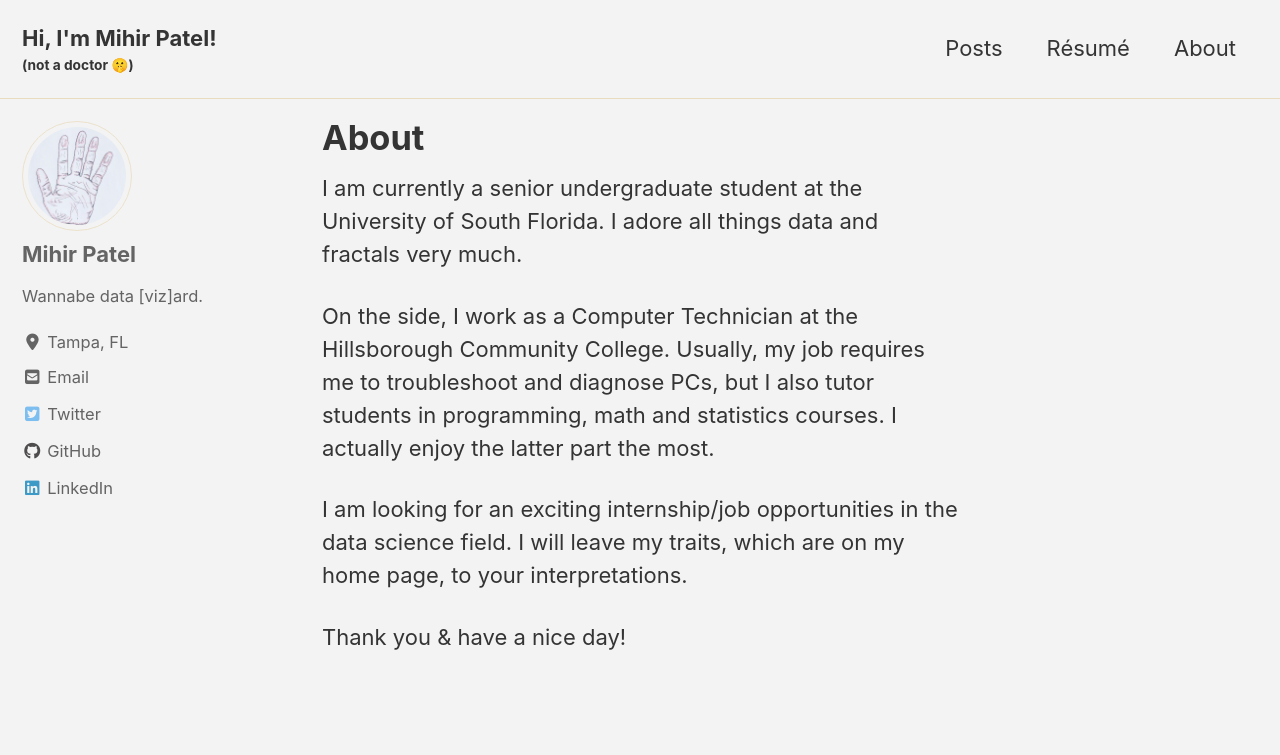
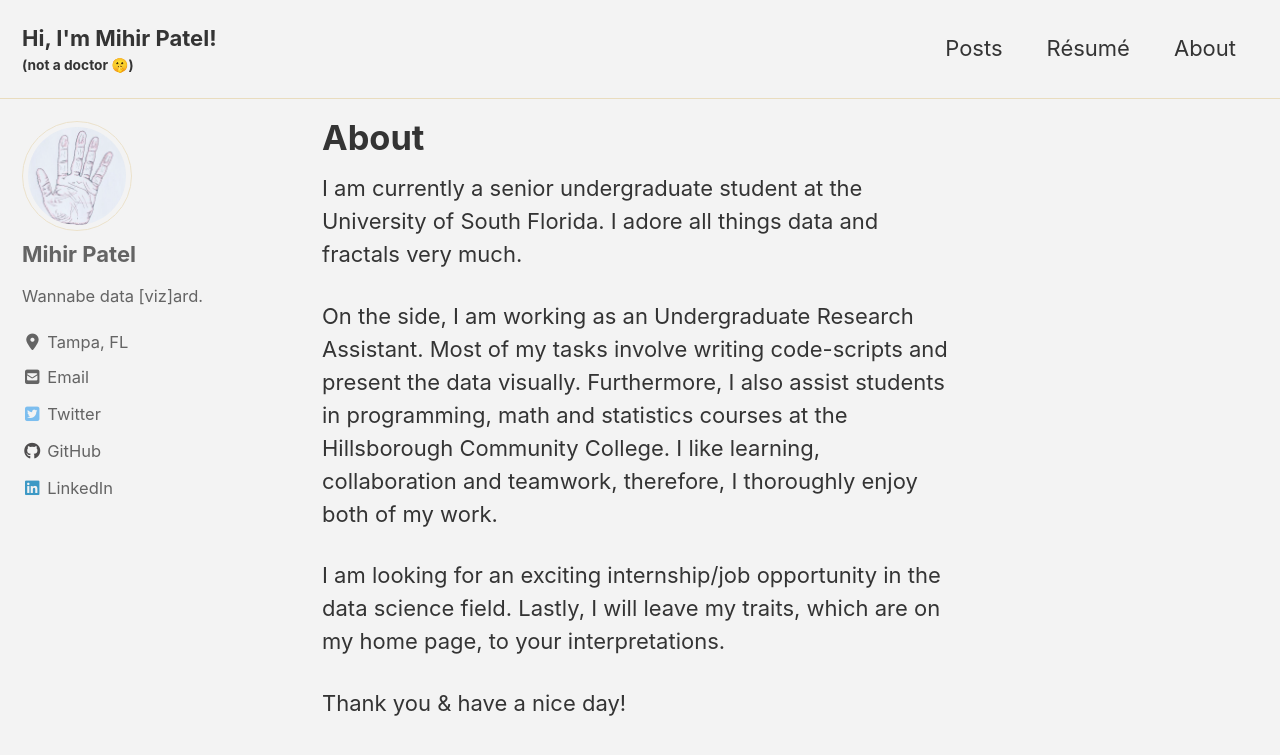
Before and after one commit to mihirp161/mihirp161.github.io, a Jekyll site: the page built from _pages/about.md, in a window 1280 px wide and 900 px high. Shown: the top 755 px of the window. Built offline with Jekyll 4.4.1, drawn with Linux system fonts in a browser that asks for light colours; cached includes are drawn as plain includes; nearby versions of some CDN libraries.

Commit message:
Update about.md

```diff
--- a/_pages/about.md
+++ b/_pages/about.md
@@ -5,8 +5,8 @@ header:
 ---
 I am currently a senior undergraduate student at the University of South Florida. I adore all things data and fractals very much.
 
-On the side, I work as a Computer Technician at the Hillsborough Community College. Usually, my job requires me to troubleshoot and diagnose PCs, but I also tutor students in programming, math and statistics courses. I actually enjoy the latter part the most.
+On the side, I am working as an Undergraduate Research Assistant. Most of my tasks involve writing code-scripts and present the data visually. Furthermore, I also assist students in programming, math and statistics courses at the Hillsborough Community College. I like learning, collaboration and teamwork, therefore, I thoroughly enjoy both of my work.
 
-I am looking for an exciting internship/job opportunities in the data science field. I will leave my traits, which are on my home page, to your interpretations.
+I am looking for an exciting internship/job opportunity in the data science field. Lastly, I will leave my traits, which are on my home page, to your interpretations.
 
 Thank you & have a nice day!
```
